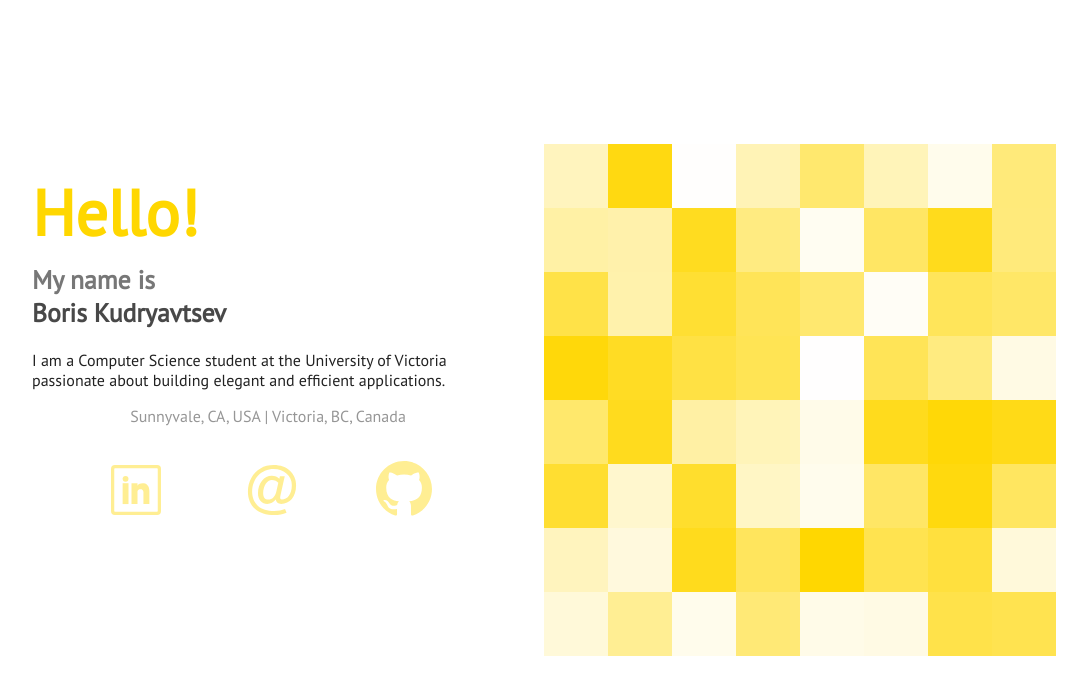
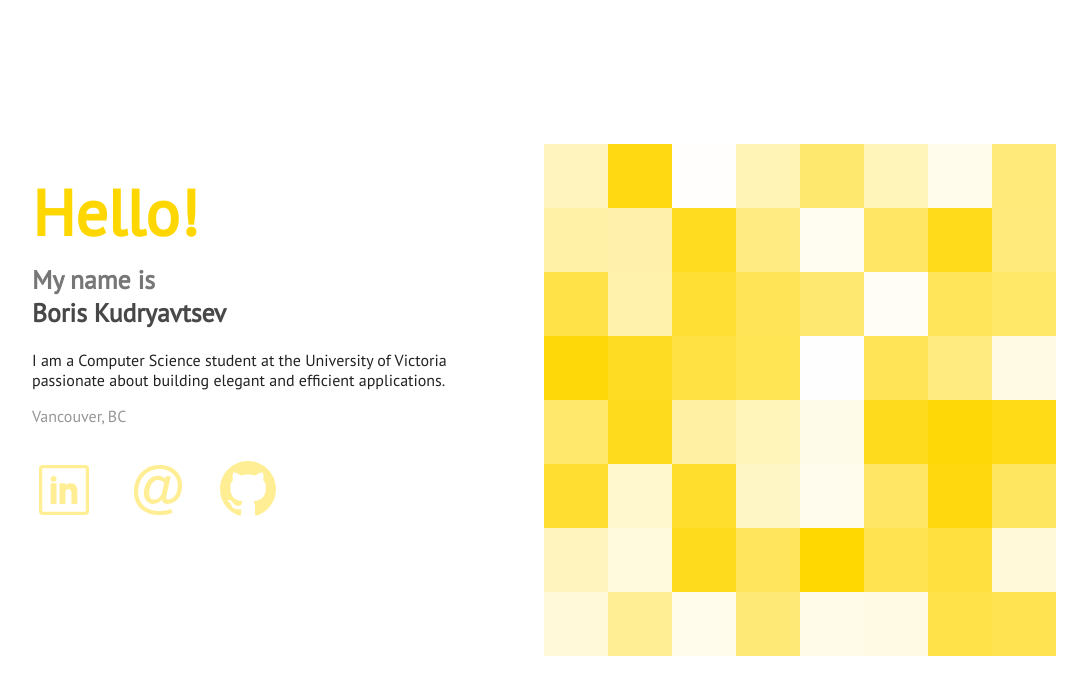
Before and after one commit to bkudryavtsev/bkud.dev, a React (Vite) app: page / in a window 1280 px wide. Shown: the top 694 px of the page, without its empty margins (96-1183 px from the left). Built offline with nearby package versions, Linux system fonts and the light colour scheme.

Commit message:
Update location

```diff
--- a/src/Summary/Summary.tsx
+++ b/src/Summary/Summary.tsx
@@ -19,9 +19,9 @@ class App extends Component {
           I am a Computer Science student at the University of Victoria
           passionate about building elegant and efficient applications.
         </p>
-        <p style={{ textAlign: 'center' }}>
+        <p style={{ textAlign: 'left' }}>
           <span className="light">
-            Sunnyvale, CA, USA | Victoria, BC, Canada
+            Vancouver, BC
           </span>
         </p>
         <div className="social">
--- a/src/Summary/summary.css
+++ b/src/Summary/summary.css
@@ -25,13 +25,13 @@
 
 .social {
   display: flex;
-  justify-content: space-evenly;
   margin-top: 2em;
 }
 
 .social img {
   width: 64px;
   height: auto;
+  margin: 0 30px 0 0;
   opacity: 0.6;
   transition: all 200ms;
 }
```
